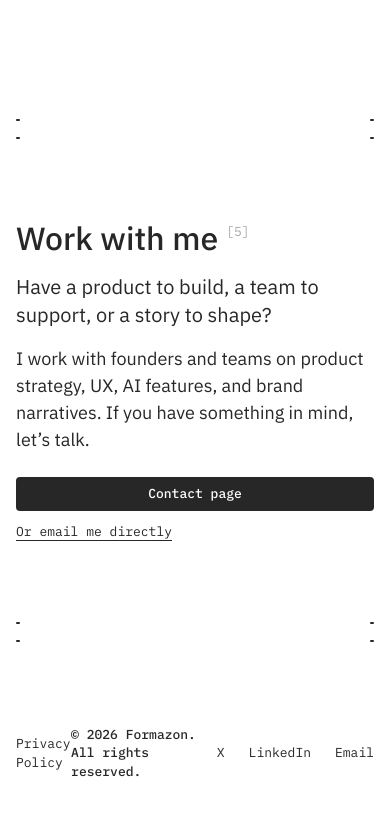
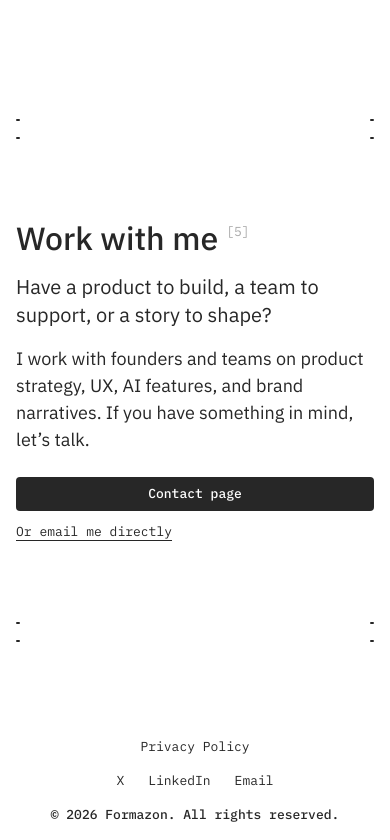
Before and after one commit to formazon/formazon-web, a Next.js app: page / in a window 390 px wide. Shown: the part 5063-5903 px from the top of the page. Before the commit the page ends 5849 px from the top, so only its background shows below. Built offline with nearby package versions, Linux system fonts and the light colour scheme; no server answers.

Commit message:
feat(layout): enhance Footer and Header components with responsive design adjustments; update layout structure and styling for improved alignment and spacing

```diff
--- a/src/components/layout/Footer.tsx
+++ b/src/components/layout/Footer.tsx
@@ -4,22 +4,22 @@ import Link from "next/link";
 export function Footer() {
     return (
         <footer className="bg-surface">
-            <div className="mx-auto flex h-16 items-center justify-between gutter">
+            <div className="mx-auto flex flex-col sm:flex-row h-auto sm:h-16 items-center justify-between gap-4 sm:gap-0 py-4 sm:py-0 gutter">
                 {/* ЛЕВАЯ ГРУППА: Privacy Policy */}
                 <Link
                     href="/privacy-policy"
-                    className="label hover:opacity-70 transition-opacity"
+                    className="label hover:opacity-70 transition-opacity order-1 sm:order-1"
                 >
                     Privacy Policy
                 </Link>
 
                 {/* ЦЕНТР: Copyright */}
-                <p className="label-medium">
+                <p className="label-medium text-center order-3 sm:order-2">
                     © {new Date().getFullYear()} Formazon. All rights reserved.
                 </p>
 
                 {/* ПРАВАЯ ГРУППА: Social Links */}
-                <div className="flex items-center gap-6">
+                <div className="flex items-center gap-6 order-2 sm:order-3">
                     <Link
                         href="https://x.com/formazon"
                         target="_blank"
--- a/src/components/layout/Header.tsx
+++ b/src/components/layout/Header.tsx
@@ -74,7 +74,7 @@ export function Header() {
                 </Link>
 
                 {/* ЦЕНТР: Десктопное Меню */}
-                <nav className={`hidden items-center gap-6 sm:flex transition-all duration-200 ${
+                <nav className={`hidden items-center gap-6 sm:flex transition-all duration-200 absolute left-1/2 -translate-x-1/2 ${
                     isScrolled ? "bg-surface/80 backdrop-blur rounded-sm px-3 py-2" : ""
                 }`}>
                     {activeNavItems.map((item) => {
```
